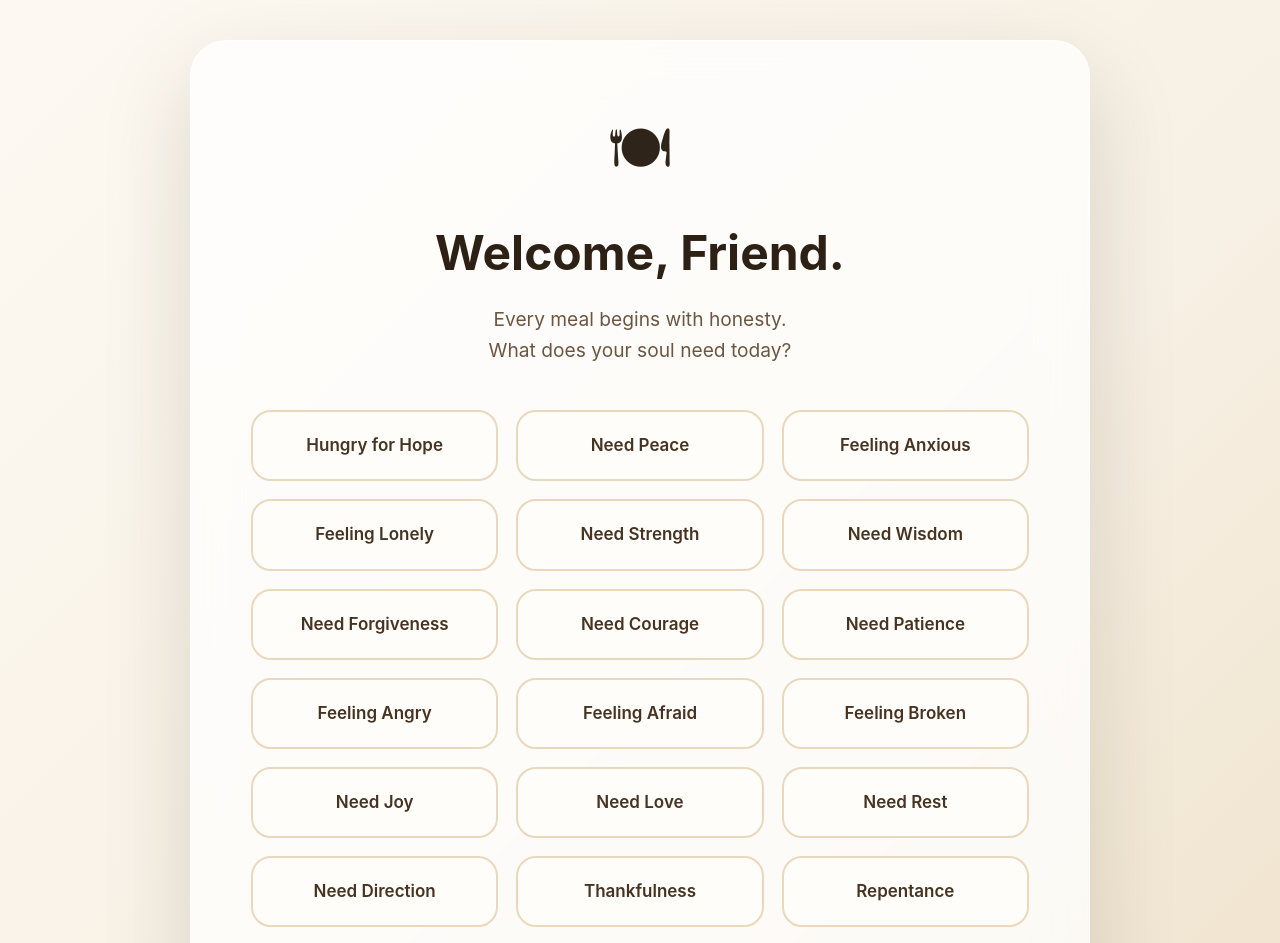
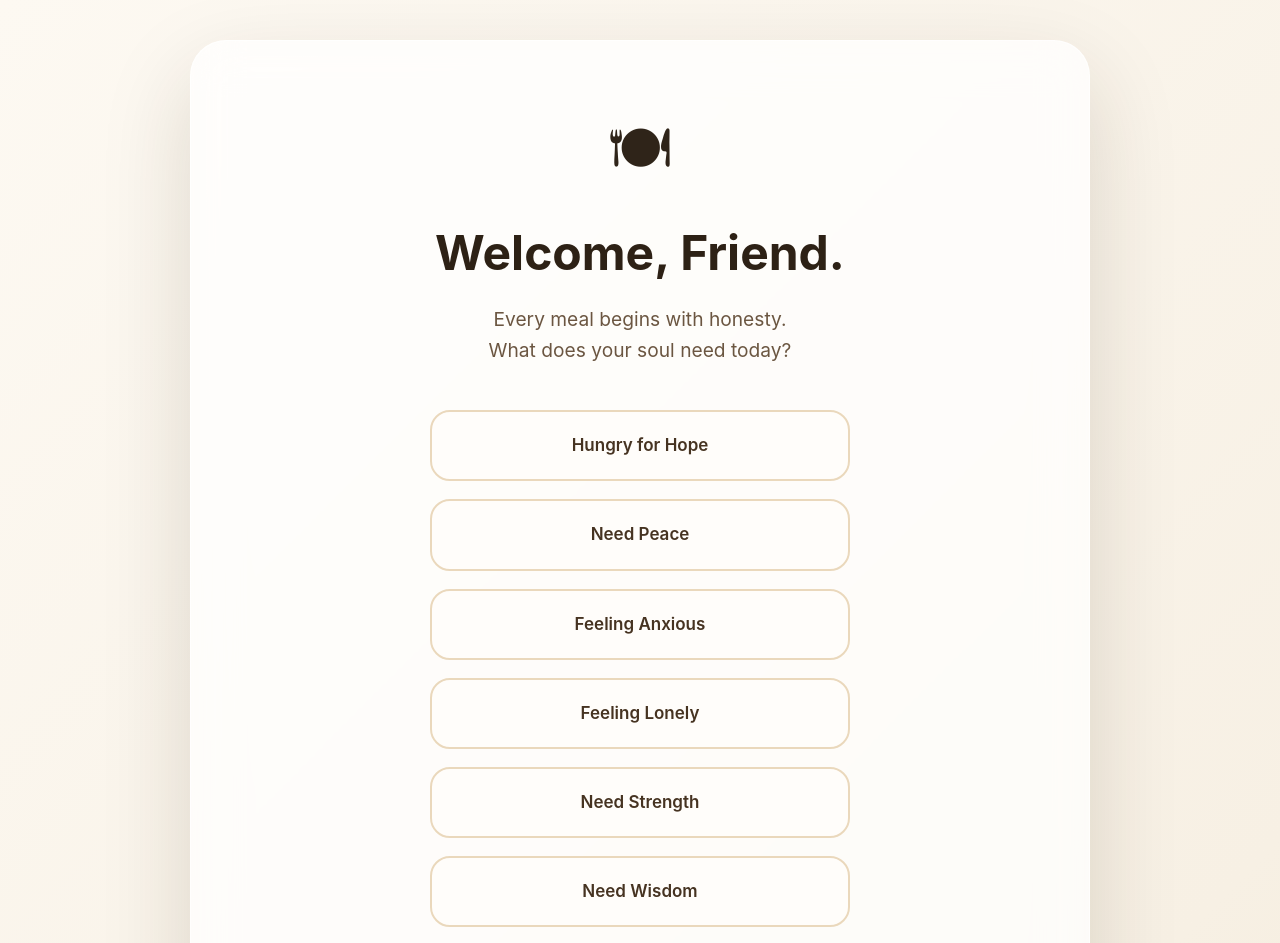
Before and after one commit to KaiKim2/bread_of_life_cafe, a Next.js app: page /onboarding/needs in a window 1280 px wide. Shown: the top 943 px of the page. Built offline with nearby package versions, Linux system fonts and the light colour scheme.

Commit message:
Update page.tsx

```diff
--- a/app/onboarding/needs/page.tsx
+++ b/app/onboarding/needs/page.tsx
@@ -124,9 +124,12 @@ export default function NeedsPage() {
         <div
           style={{
             display: "grid",
-            gridTemplateColumns: "repeat(auto-fit,minmax(220px,1fr))",
+            gridTemplateColumns: "1fr",
+            justifyItems: "center",
             gap: "18px",
-            marginBottom: "45px",
+            width: "100%",
+            maxWidth: "420px",
+            margin: "0 auto 45px",
           }}
         >
           {needs.map((need) => (
@@ -134,6 +137,8 @@ export default function NeedsPage() {
               key={need}
               onClick={() => setSelected(need)}
               style={{
+                width: "100%",
+                maxWidth: "420px",
                 padding: "20px",
                 borderRadius: "20px",
                 cursor: "pointer",
```
